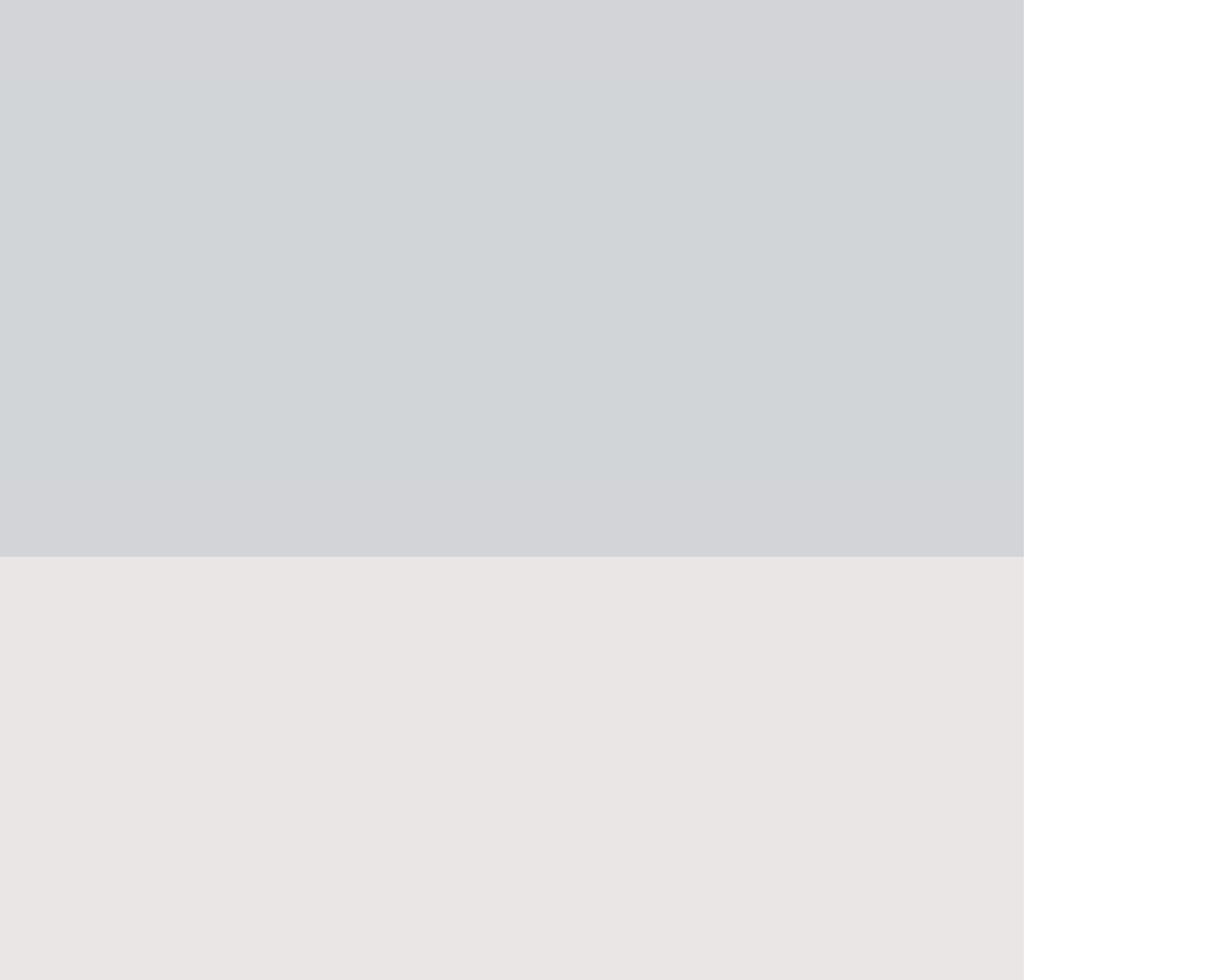
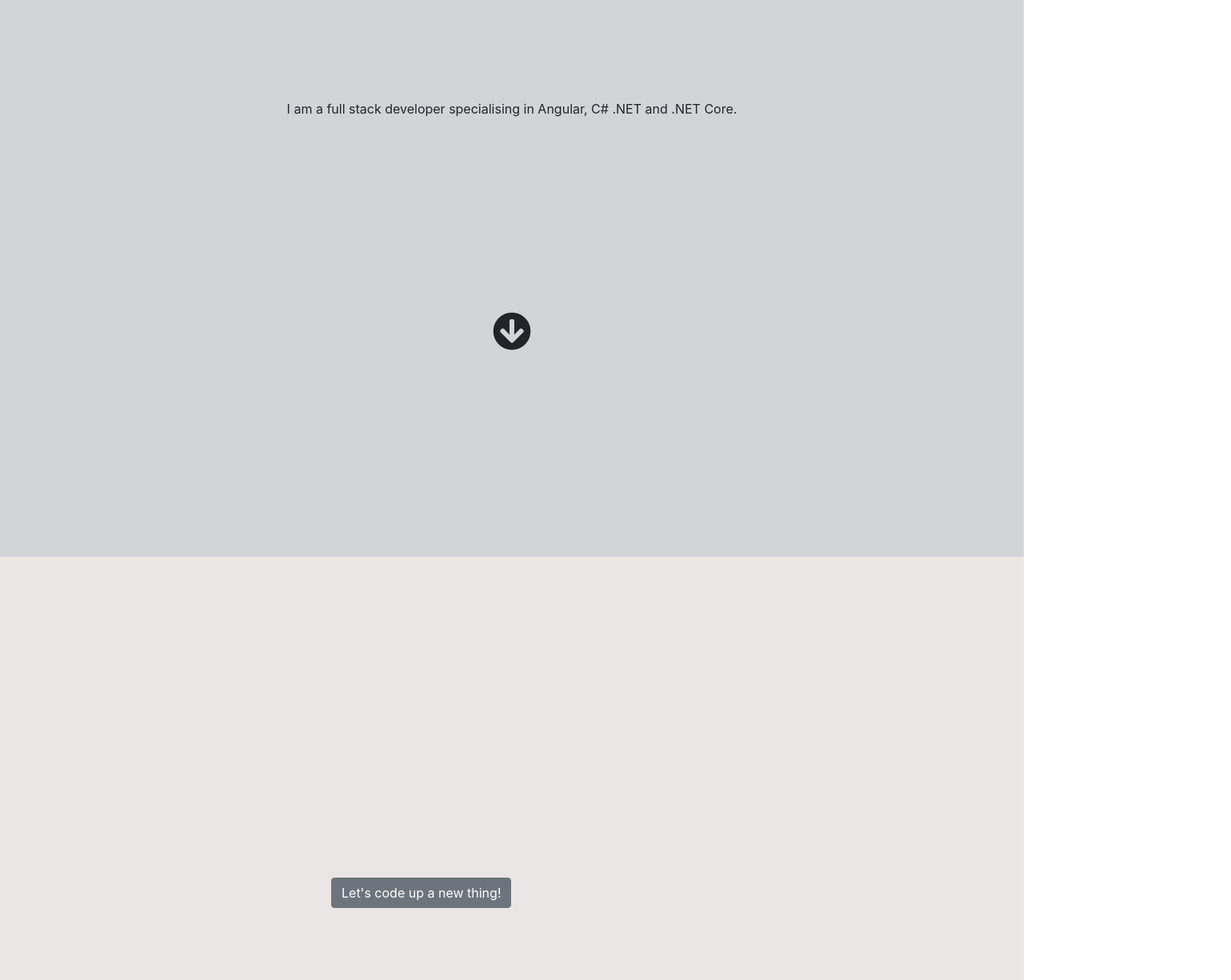
Before and after one commit to Mcflurry81160/portfolio, an Angular app: page / in a window 1280 px wide. Shown: the part 160-1385 px from the top of the page at 80% size, 1539 px wide, since content can reach past the window. Built offline with nearby package versions, Linux system fonts and the light colour scheme.

Commit message:
Added changes to the Me section

```diff
--- a/src/app/app.component.css
+++ b/src/app/app.component.css
@@ -26,3 +26,37 @@
 .body-div {
     position: relative;
 }
+
+.personal-desc {
+    position: absolute;
+    top: 35%;
+    transform: translate(35%, 50%);
+}
+
+.go-to-next-arrow {
+    position: absolute;
+    width: 300px;
+    height: 200px;
+    z-index: 15;
+    top: 50%;
+    left: 50%;
+    margin: 150px 0 0 -150px;
+
+}
+
+.lets-code-button {
+    position: absolute;
+    top: 150%;
+    transform: translate(35%, 150%);
+}
+
+.me-container {
+    height: 60vh !important;
+}
+
+li:hover {
+    background-color: lightgray;
+    border-radius: 3px;
+    /* opacity: 0.8; */
+    color: black;
+}
--- a/src/app/app.component.html
+++ b/src/app/app.component.html
@@ -19,26 +19,43 @@
       </li>
     </ul>
     <span class="linked-in-logo">
-      <a href=""><img src="../assets/In-2C-28px-TM.png"></a>
+      <a target="_blank" href="https://www.linkedin.com/in/kavan-mannapperuma-a692a8119/">
+        <img src="../assets/In-2C-28px-TM.png">
+      </a>
     </span>
   </div>
 </nav>
 <div data-spy="scroll" data-target="#navbar-main" data-offset="0" id="body-div">
   <div id="me" class="jumbotron-fluid jumbotron-home-page">
+    <div class="container me-container">
+      <div class="row h-100">
+        <div class="col-sm-12 my-auto">
+          <div class="text-center">I am a full stack developer specialising in Angular, C# .NET and .NET Core.</div>
+        </div>
+      </div>
+      <!-- <div class="col-sm-12 my-auto">
+        <div class="text-center">
+          I am a full stack developer specialising in Angular, C# .NET and .NET Core.
+        </div>
+      </div> -->
+
+      <div class="go-to-next-arrow text-center">
+        <i class="fas fa-arrow-circle-down fa-3x"></i>
+      </div>
+
+    </div>
+  </div>
+  <div id="my-work" class="jumbotron-fluid jumbotron-my-work">
+    <div class="container lets-code-button">
+
+      <button class="btn btn-secondary">Let's code up a new thing!</button>
+    </div>
+  </div>
+
+  <div id="contact-me" class="jumbotron-fluid jumbotron-contact">
     <div class="container">
-      I am a full stack developer specialising in Angular and C# .NET and .NET Core.
 
 
     </div>
   </div>
-  <div id="my-work" class="jumbotron-fluid jumbotron-my-work">
-    <div class="container">
-
-    </div>
-  </div>
-  <div id="contact-me" class="jumbotron-fluid jumbotron-contact">
-    <div class="container">
-
-    </div>
-  </div>
 </div>
--- a/src/index.html
+++ b/src/index.html
@@ -3,6 +3,7 @@
 <head>
   <meta charset="utf-8">
   <link rel="stylesheet" href="https://maxcdn.bootstrapcdn.com/bootstrap/4.0.0/css/bootstrap.min.css" integrity="sha384-Gn5384xqQ1aoWXA+058RXPxPg6fy4IWvTNh0E263XmFcJlSAwiGgFAW/dAiS6JXm" crossorigin="anonymous">
+  <link rel="stylesheet" href="https://use.fontawesome.com/releases/v5.0.13/css/all.css" integrity="sha384-DNOHZ68U8hZfKXOrtjWvjxusGo9WQnrNx2sqG0tfsghAvtVlRW3tvkXWZh58N9jp" crossorigin="anonymous">
   <title>KM</title>
   <base href="/">
 
```
